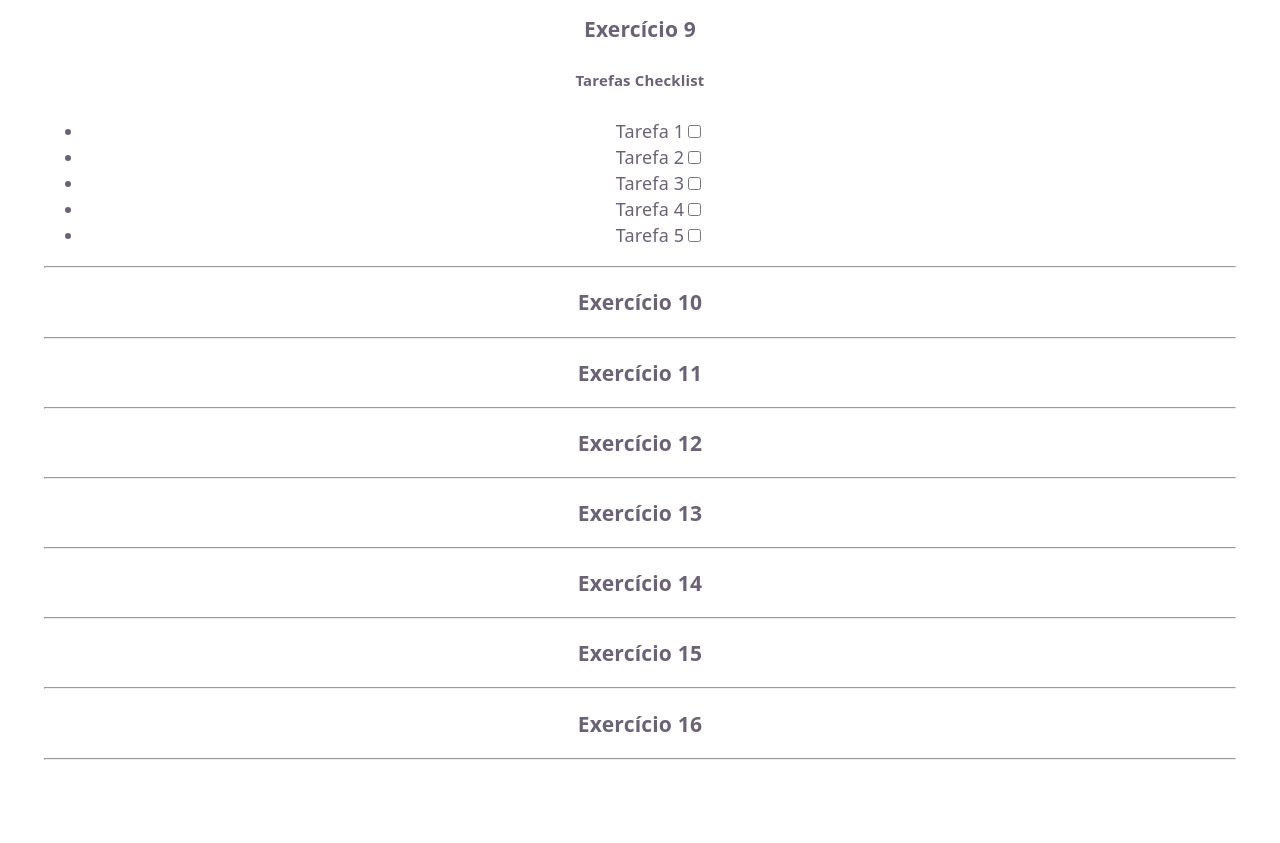
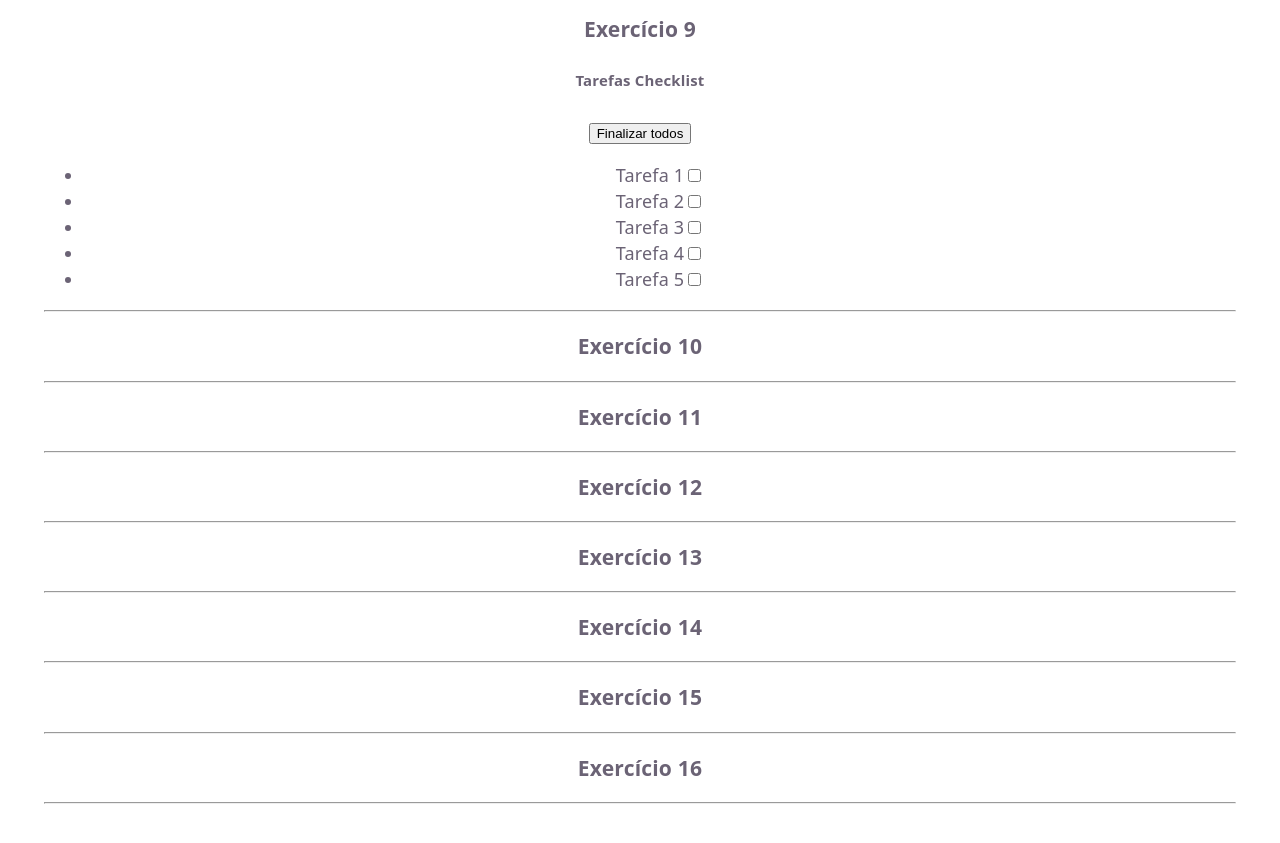
Before and after one commit to dans-lp/Daniel-Lages-AT-DR2, a React (Vite) app: page / in a window 1280 px wide. Shown: the part 1900-2743 px from the top of the page. Before the commit the page ends 2713 px from the top, so only its background shows below. Built offline with nearby package versions, Linux system fonts and the light colour scheme.

Commit message:
botão de finalizar todas as terefas ex9

```diff
--- a/src/Folder_9/Ex9.jsx
+++ b/src/Folder_9/Ex9.jsx
@@ -12,9 +12,17 @@ function ListagemDeTarefas({ items: arr }) {
       setCheckedStates(newCheckedStates);
    };
 
+   const wrapAll = () => {
+      const newCheckedStates = [...checkedStates].map(item => !item);
+      setCheckedStates(newCheckedStates);
+   };
+
    return (
       <div>
          <h5>Tarefas Checklist</h5>
+         <button
+            onClick={() => wrapAll()}
+         >Finalizar todos</button>
          <ul>
             {arr.map((item, idx) =>
                <li key={idx}>
```
